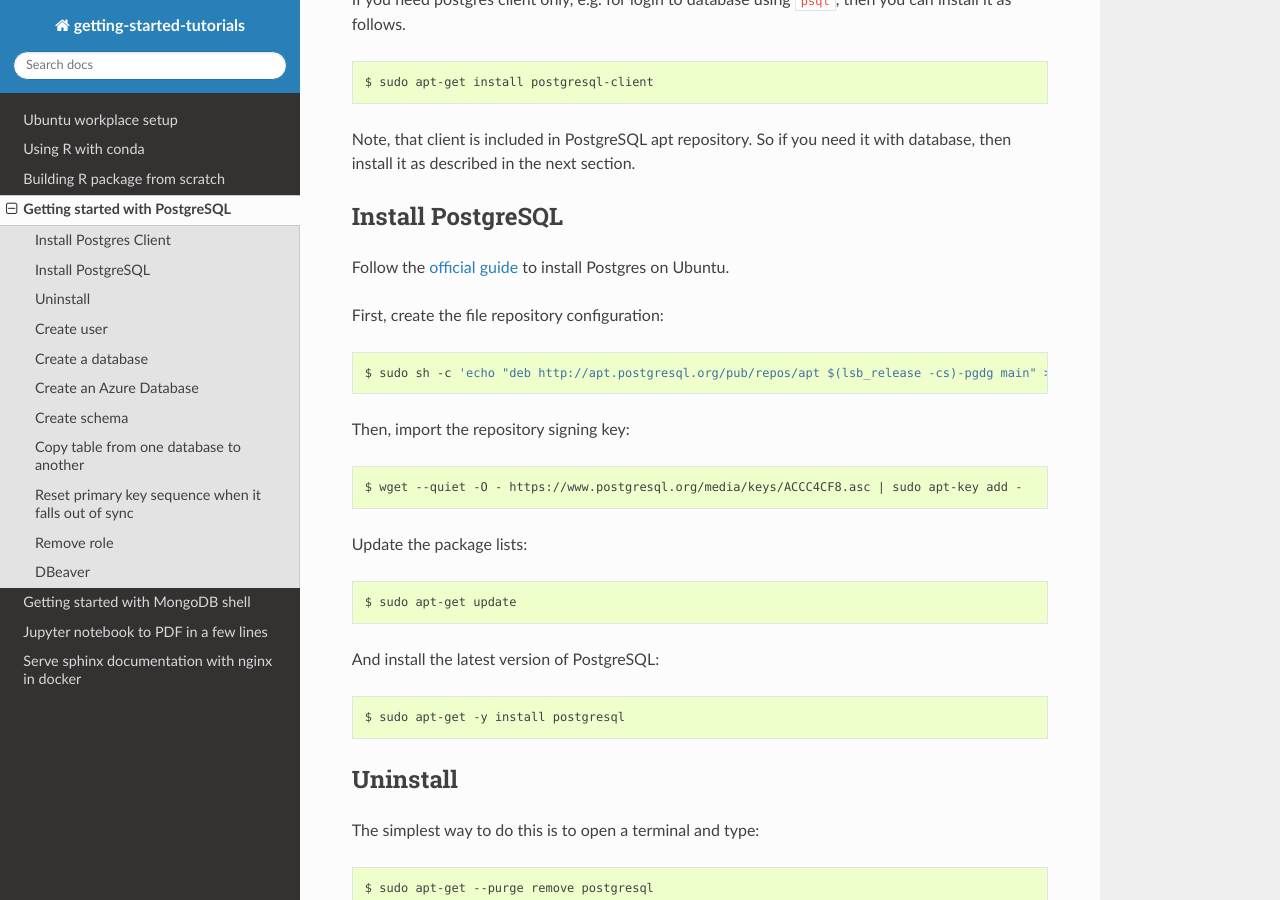
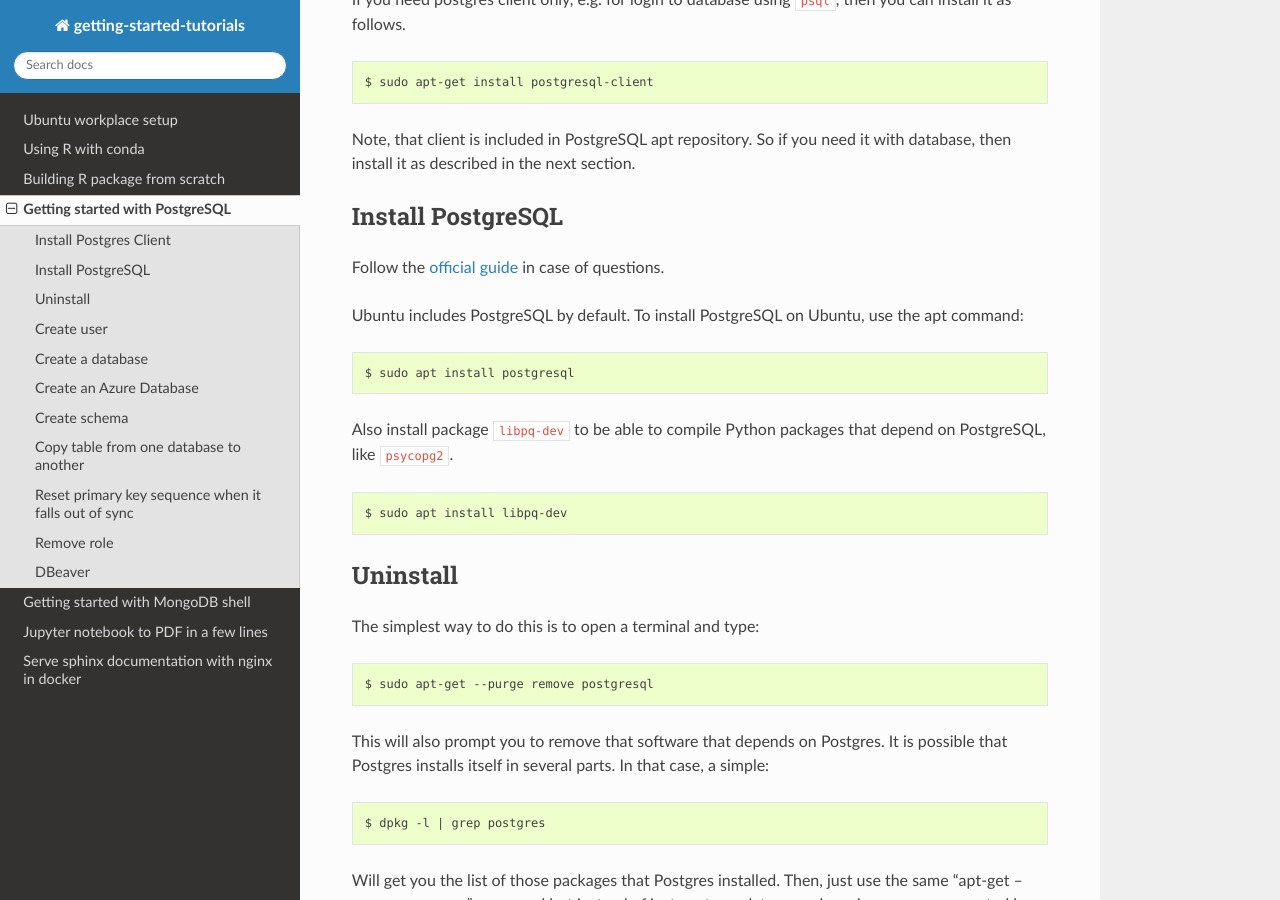
Before and after one commit to viktorsapozhok/getting-started-tutorials, a Sphinx documentation site: the page built from docs/source/postgres.rst, in a window 1280 px wide and 900 px high, scrolled down 348 px. Built offline with Sphinx 7.4.7 and the Read the Docs theme 2.0.0, drawn with Linux system fonts in a browser that asks for light colours.

Commit message:
updated postgres instruction

```diff
--- a/docs/source/postgres.rst
+++ b/docs/source/postgres.rst
@@ -22,32 +22,20 @@ as described in the next section.
 Install PostgreSQL
 ------------------
 
-Follow the `official guide <https://www.postgresql.org/download/linux/ubuntu/>`__
-to install Postgres on Ubuntu.
+Follow the `official guide <https://www.postgresql.org/download/linux/ubuntu/>`__ in case of questions.
 
-First, create the file repository configuration:
+Ubuntu includes PostgreSQL by default. To install PostgreSQL on Ubuntu, use the apt command:
 
 .. code-block:: bash
 
-    $ sudo sh -c 'echo "deb http://apt.postgresql.org/pub/repos/apt $(lsb_release -cs)-pgdg main" > /etc/apt/sources.list.d/pgdg.list'
+    $ sudo apt install postgresql
 
-Then, import the repository signing key:
+Also install package ``libpq-dev`` to be able to compile Python packages that depend on
+PostgreSQL, like ``psycopg2``.
 
 .. code-block:: bash
 
-    $ wget --quiet -O - https://www.postgresql.org/media/keys/ACCC4CF8.asc | sudo apt-key add -
-
-Update the package lists:
-
-.. code-block:: bash
-
-    $ sudo apt-get update
-
-And install the latest version of PostgreSQL:
-
-.. code-block:: bash
-
-    $ sudo apt-get -y install postgresql
+    $ sudo apt install libpq-dev
 
 Uninstall
 ---------
```
